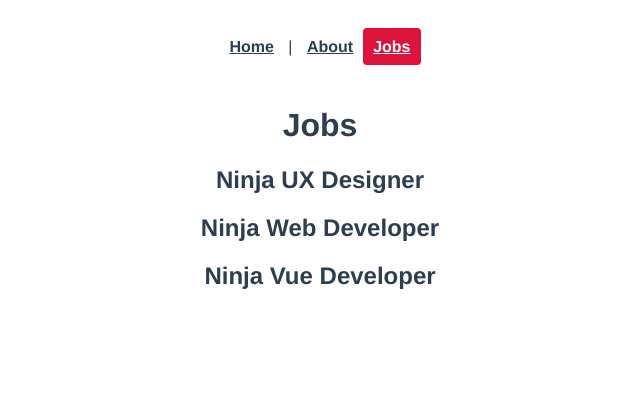
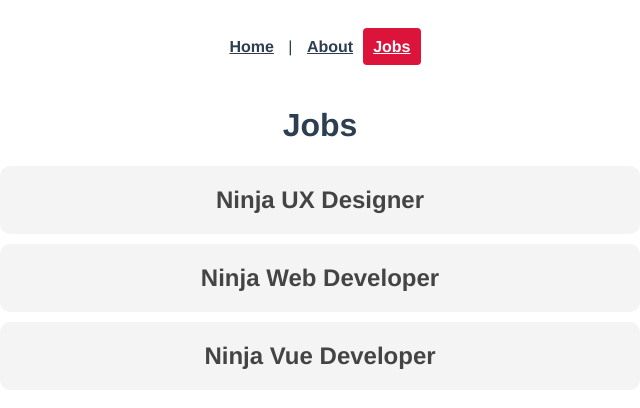
Before and after one commit to thiagobardini/vue-ninja-jobs, a Vue app: page /jobs in a window 1280 px wide. Shown: the top 408 px of the page, without its empty margins (320-960 px from the left). Built offline with nearby package versions, Linux system fonts and the light colour scheme.

Commit message:
Dynamic Links

```diff
--- a/src/router/index.js
+++ b/src/router/index.js
@@ -24,6 +24,7 @@ const routes = [
     path: '/jobs/:id',
     name: 'JobDetails',
     component: JobDetails,
+    props: true,
   },
 ]
 
--- a/src/views/jobs/JobDetails.vue
+++ b/src/views/jobs/JobDetails.vue
@@ -5,11 +5,12 @@
 
 <script>
 export default {
-  data() {
-    return {
-      id: this.$route.params.id,
-    }
-  },
+  props: ['id'],
+  // data() {
+  //   return {
+  //     id: this.$route.params.id,
+  //   }
+  // },
 }
 </script>
 
--- a/src/views/jobs/Jobs.vue
+++ b/src/views/jobs/Jobs.vue
@@ -1,7 +1,9 @@
 <template>
   <h1>Jobs</h1>
-  <div v-for="job in jobs" :key="job.id">
-    <h2>{{ job.title }}</h2>
+  <div v-for="job in jobs" :key="job.id" class="job">
+    <router-link :to="{ name: 'JobDetails', params: { id: job.id } }">
+      <h2>{{ job.title }}</h2>
+    </router-link>
   </div>
 </template>
 
@@ -19,4 +21,22 @@ export default {
 }
 </script>
 
-<style></style>
+<style>
+.job h2 {
+  background: #f4f4f4;
+  padding: 20px;
+  border-radius: 10px;
+  margin: 10px auto;
+  max-width: 600px;
+  cursor: pointer;
+  color: #444;
+}
+
+.job h2:hover {
+  background: #ddd;
+}
+
+.job a {
+  text-decoration: none;
+}
+</style>
```
Also changed, not shown: 1 other file (tests, documents, lock files or other folders).
